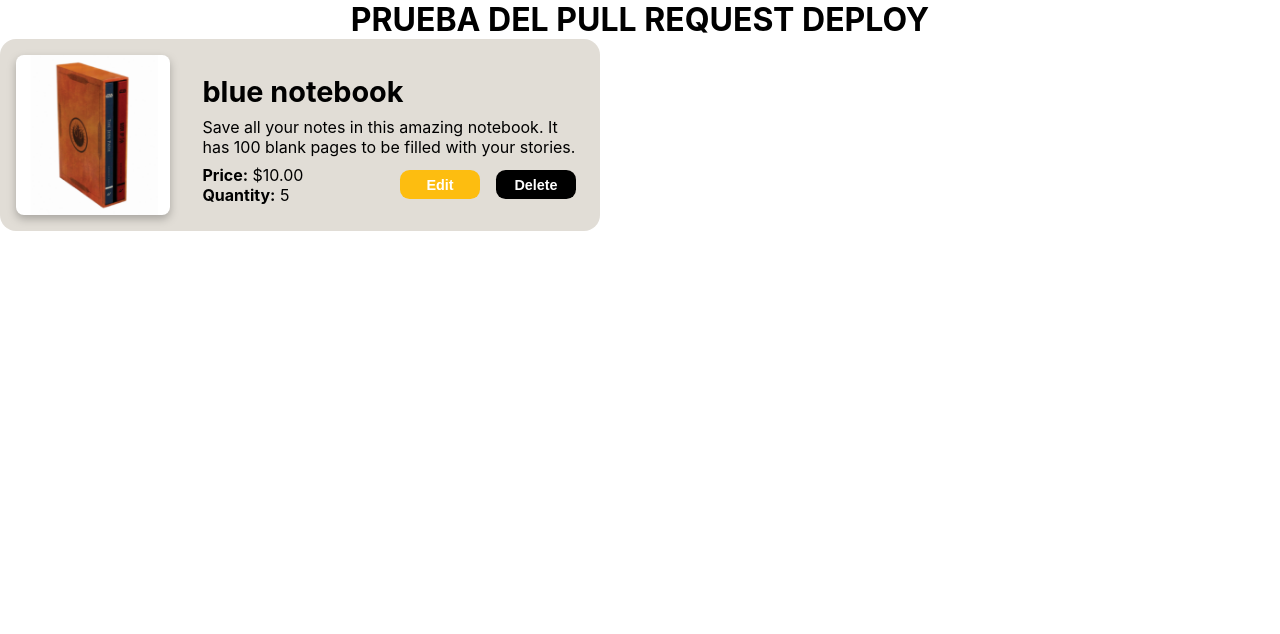
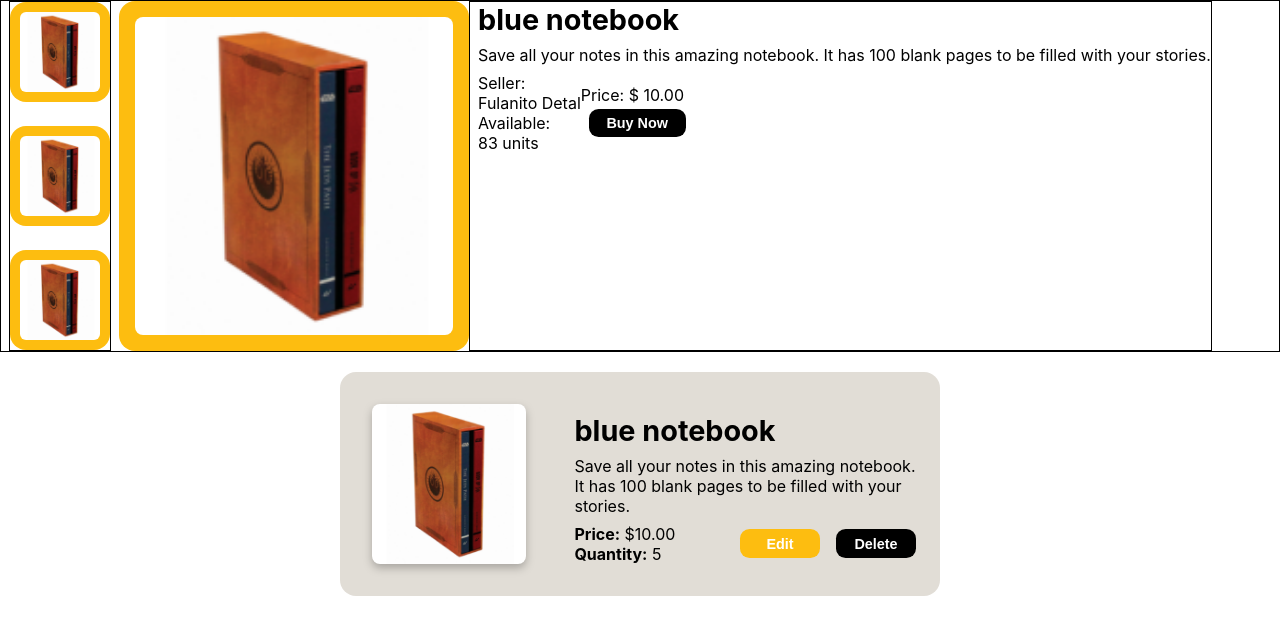
Before and after one commit to davidgdev/the-market-place, a React (Create React App) app: page / in a window 1280 px wide. Shown: the top 634 px of the page. Built offline with nearby package versions, Linux system fonts and the light colour scheme.

Commit message:
Adds Product PhotoReel and MainImage

```diff
--- a/src/App.js
+++ b/src/App.js
@@ -1,26 +1,13 @@
-import logo from './logo.svg';
 import './sass/App.scss';
 
 import HorizontalCard from './components/HorizontalCard.jsx';
+import ProductDescription from './components/ProductDescription';
 
 function App() {
   return (
     <div className="App">
-{/*       <header className="App-header">
-        <img src={logo} className="App-logo" alt="logo" />
-        <p>
-          Edit <code>src/App.js</code> and save to reload.
-        </p>
-        <a
-          className="App-link"
-          href="https://reactjs.org"
-          target="_blank"
-          rel="noopener noreferrer"
-        >
-          Learn React
-        </a>
-      </header> */}
-      <h1>PRUEBA DEL PULL REQUEST DEPLOY</h1>
+      <ProductDescription />
+      <br/>
       <HorizontalCard title="blue notebook" description="Save all your notes in this amazing notebook.
                 It has 100 blank pages to be filled with your stories." price="10.00" quantity="5"/>
     </div>
--- /dev/null
+++ b/src/components/Photo.jsx
@@ -0,0 +1,13 @@
+import React from 'react';
+import '../sass/components/_Photo.scss';
+import image from '../assets/dummy.png';
+
+function Photo ({size, source, description}) {
+    return (
+        <article className="photo__card">
+                <img className={size} src={image} alt={description} />
+        </article>
+    )
+};
+
+export default Photo;
--- /dev/null
+++ b/src/components/PhotoReel.jsx
@@ -0,0 +1,16 @@
+import React from 'react';
+import '../sass/components/_PhotoReel.scss';
+
+import Photo from './Photo';
+
+function PhotoReel ({photos}) {
+    return (
+        <div className="photoReel">
+            <Photo size="photo__img photo__img--small"/>
+            <Photo size="photo__img photo__img--small"/>
+            <Photo size="photo__img photo__img--small"/>
+        </div>
+    )
+};
+
+export default PhotoReel;
--- /dev/null
+++ b/src/components/ProductDescription.jsx
@@ -0,0 +1,32 @@
+import React from 'react';
+import '../sass/components/_ProductDescription.scss';
+
+import Photo from './Photo';
+import PhotoReel from './PhotoReel';
+import ProductButton from './ProductButton';
+
+
+function ProductDescription ({title, description, price, quantity}) {
+    return (
+     <section className="prodDesc">
+        <PhotoReel photos=""/>
+        <Photo size="photo__img photo__img--large"/>
+        <div className="prodDesc__info">
+            <p className="prodDesc__info-title">blue notebook</p>
+            <p className="prodDesc__info-description">Save all your notes in this amazing notebook. It has 100 blank pages to be filled with your stories.</p>
+            <div className="prodDesc__info-bottom">
+                <div className="prodDesc__info-properties">
+                    <p><span className="prodDesc__details-property">Seller:<br/></span> Fulanito Detal</p>
+                    <p><span className="prodDesc__details-property">Available:<br/></span> 83 units</p>
+                </div>
+                <div className="prodDesc__info-buy">
+                    <p><span className="prodDesc__details-property">Price:</span> $ 10.00</p>
+                    <ProductButton text="Buy Now" style="btn btn-secondary"/>
+                </div>
+            </div>
+         </div>
+     </section>
+    )
+};
+
+export default ProductDescription;
--- a/src/css/App.css
+++ b/src/css/App.css
@@ -11,9 +11,10 @@
   border-radius: 1rem;
   min-width: 320px;
   max-width: 600px;
+  margin: auto;
 }
 .hcard__image {
-  margin: 1rem;
+  margin: 2rem;
   height: 10rem;
   border-radius: 0.5rem;
   filter: drop-shadow(0px 4px 4px rgba(0, 0, 0, 0.25));
@@ -76,6 +77,48 @@
   background-color: #000000;
 }
 
+.prodDesc {
+  display: flex;
+  border: 1px solid black;
+}
+.prodDesc__info {
+  border: 1px solid black;
+  text-align: left;
+  padding-left: 0.5rem;
+}
+.prodDesc__info-title {
+  font-size: 1.8rem;
+  font-weight: bold;
+}
+.prodDesc__info-description {
+  margin: 0.5rem 0;
+}
+.prodDesc__info-bottom {
+  display: flex;
+  align-items: center;
+}
+
+.photo__card {
+  display: flex;
+  align-items: center;
+  background-color: #FDBD10;
+  border-radius: 1rem;
+}
+.photo__img {
+  padding: 10px;
+}
+.photo__img--small {
+  width: 100px;
+  height: 100px;
+  border-radius: 1rem;
+}
+.photo__img--large {
+  width: 350px;
+  height: 350px;
+  border-radius: 1.5rem;
+  padding: 1rem;
+}
+
 .App {
   text-align: center;
 }
--- a/src/sass/App.scss
+++ b/src/sass/App.scss
@@ -9,6 +9,8 @@
 // Components
 @import "components/_HorizontalCard";
 @import "components/_ProductButton";
+@import "components/_ProductDescription";
+@import "components/_Photo";
 
 // Layout
 
--- a/src/sass/components/_HorizontalCard.scss
+++ b/src/sass/components/_HorizontalCard.scss
@@ -7,9 +7,10 @@
     border-radius: 1rem;
     min-width: 320px;
     max-width: 600px;
+    margin: auto;
 
     &__image {
-        margin: 1rem;
+        margin: 2rem;
         height: 10rem;
         border-radius: .5rem;
         filter: drop-shadow(0px 4px 4px rgba(0, 0, 0, 0.25));
--- /dev/null
+++ b/src/sass/components/_Photo.scss
@@ -0,0 +1,29 @@
+@import '../abstracts/variables';
+
+.photo {
+
+    &__card {
+        display: flex;
+        align-items: center;
+        background-color: $primary;
+        border-radius: 1rem;
+    }
+
+    &__img {
+        padding: 10px;
+
+        &--small {
+            width: 100px;
+            height: 100px;
+            border-radius: 1rem;
+        }
+
+        &--large {
+            width: 350px;
+            height: 350px;
+            border-radius: 1.5rem;
+            padding: 1rem;
+        }
+    }
+
+}
--- /dev/null
+++ b/src/sass/components/_PhotoReel.scss
@@ -0,0 +1,7 @@
+.photoReel {
+    border: 1px solid black;
+    display: flex;
+    flex-direction: column;
+    justify-content: space-between;
+    margin: 0 0.5rem;
+}
--- /dev/null
+++ b/src/sass/components/_ProductDescription.scss
@@ -0,0 +1,27 @@
+.prodDesc {
+    display: flex;
+    border: 1px solid black;
+
+    &__info {
+        border: 1px solid black;
+        text-align: left;
+        padding-left: 0.5rem;
+
+        &-title{
+            font-size: 1.8rem;
+            font-weight: bold;
+
+        }
+        &-description {
+            margin: 0.5rem 0;
+        }
+
+        &-bottom {
+            display: flex;
+            align-items: center;
+        }
+
+    }
+
+
+}
```
Also changed, not shown: src/components/ProductDetails.jsx (added, +32 -0 lines).
